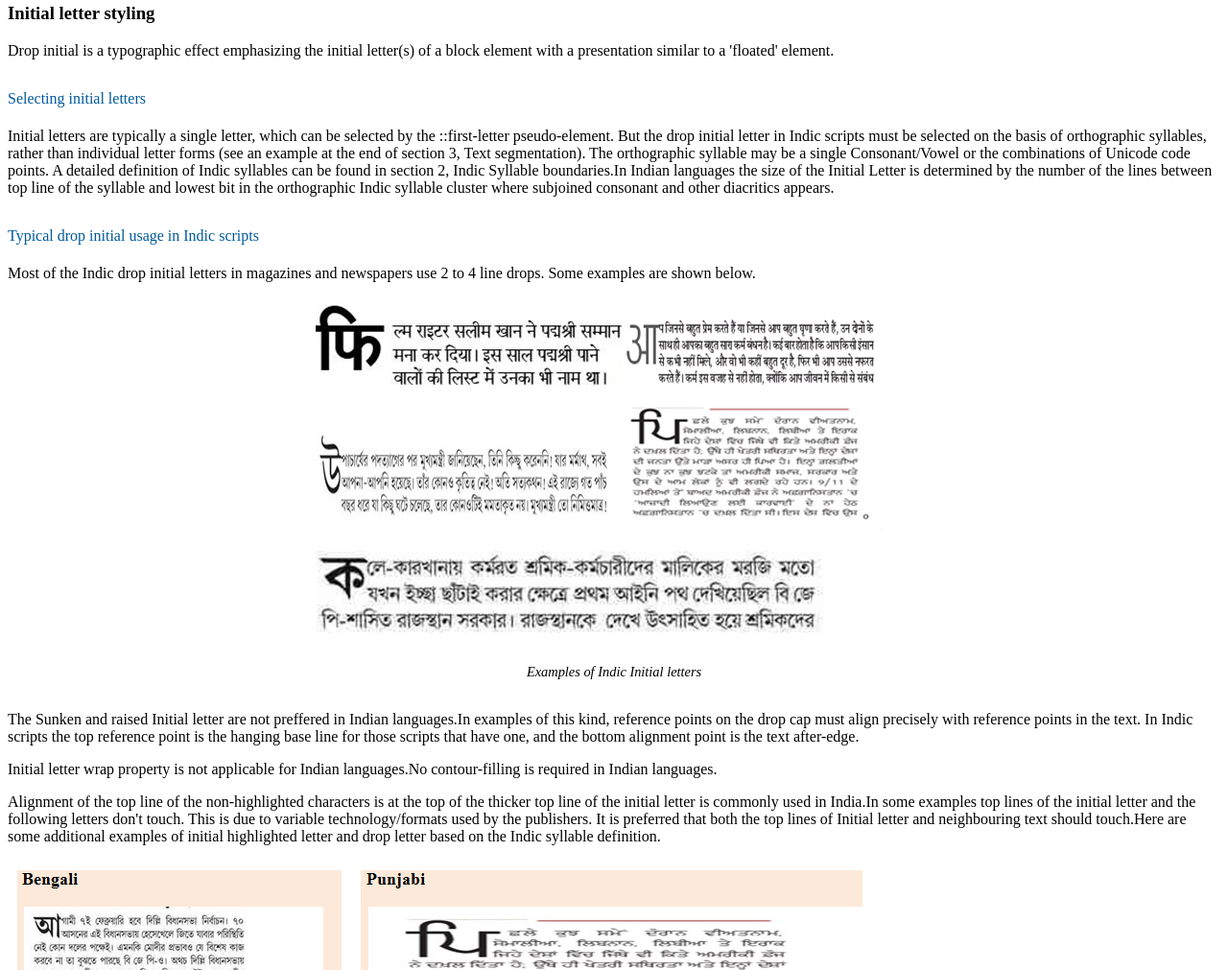
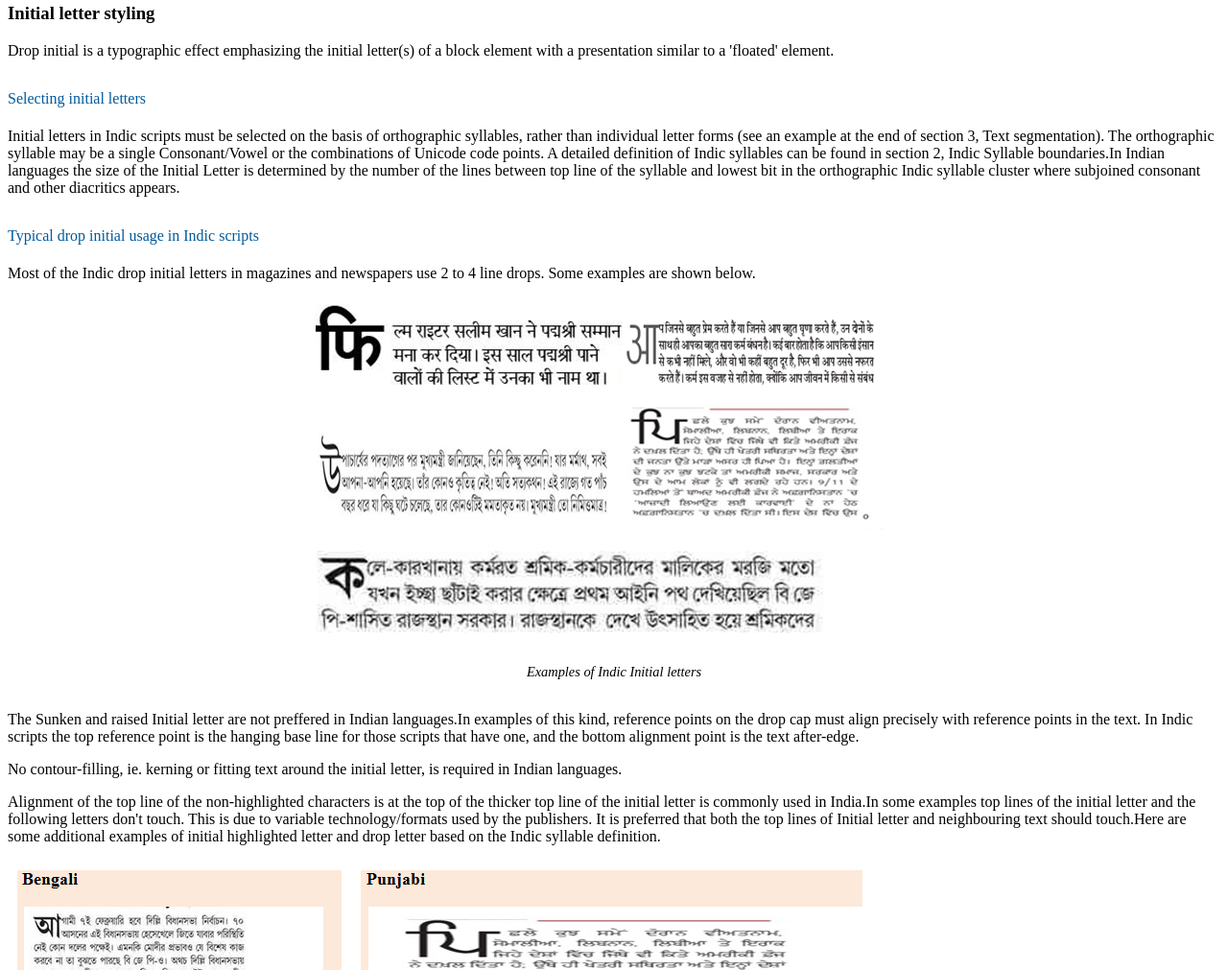
Before and after one commit to w3c/ilreq, a plain HTML site: page index.html in a window 1280 px wide. Shown: the part 10674-11685 px from the top of the page at 96% size. Drawn offline with Linux system fonts and the light colour scheme; a web font is replaced by a local one.

Commit message:
Update index.html

```diff
--- a/index.html
+++ b/index.html
@@ -714,7 +714,7 @@
     <section id="h_selecting_initial_letters">
     <h4>Selecting initial letters</h4>
 
-    <p>Initial letters are typically a single letter, which can be selected by the ::first-letter pseudo-element. But the drop initial letter in Indic scripts must be selected on the basis of orthographic syllables, rather than individual letter forms (see an example at the end of section 3, Text segmentation). The orthographic syllable may be a single Consonant/Vowel or the combinations of Unicode code points. A detailed definition of Indic syllables can be found in section 2, Indic Syllable boundaries.In Indian languages the size of the Initial Letter is determined by the number of the lines between top line of the syllable and lowest bit in the orthographic Indic syllable cluster where subjoined consonant and other diacritics  appears.</p></section>
+    <p>Initial letters in Indic scripts must be selected on the basis of orthographic syllables, rather than individual letter forms (see an example at the end of section 3, Text segmentation). The orthographic syllable may be a single Consonant/Vowel or the combinations of Unicode code points. A detailed definition of Indic syllables can be found in section 2, Indic Syllable boundaries.In Indian languages the size of the Initial Letter is determined by the number of the lines between top line of the syllable and lowest bit in the orthographic Indic syllable cluster where subjoined consonant and other diacritics  appears.</p></section>
 
       <section id="h_typical_drop_initial_usage_in_indic_scripts">
     <h4>Typical drop initial usage in Indic scripts</h4>
@@ -723,7 +723,7 @@
           <figcaption>Examples of Indic Initial letters</figcaption>
         </figure>
     <p>The Sunken and raised Initial letter are not preffered in Indian languages.In examples of this kind, reference points on the drop cap must align precisely with reference points in the text. In Indic scripts the top reference point is the hanging base line for those scripts that have one, and the bottom alignment point is the text after-edge.</p>
-    <p>Initial letter wrap property is not applicable for Indian languages.No contour-filling is required in Indian languages.</p>
+    <p>No contour-filling, ie. kerning or fitting text around the initial letter, is required in Indian languages.</p>
     <p>Alignment of the top line of the non-highlighted characters is at the top of the thicker top line of the initial letter is commonly used in India.In some examples top lines of the initial letter and the following letters don't touch. This is due to variable technology/formats used by the publishers. It is preferred that both the top lines of Initial letter and neighbouring text should touch.Here are some additional  examples of initial highlighted letter and drop letter based on the Indic syllable definition.</p>
 
       <p class="exampleList"><img src="images/I-letter1.png" alt="Bengali example" /></p>
```
